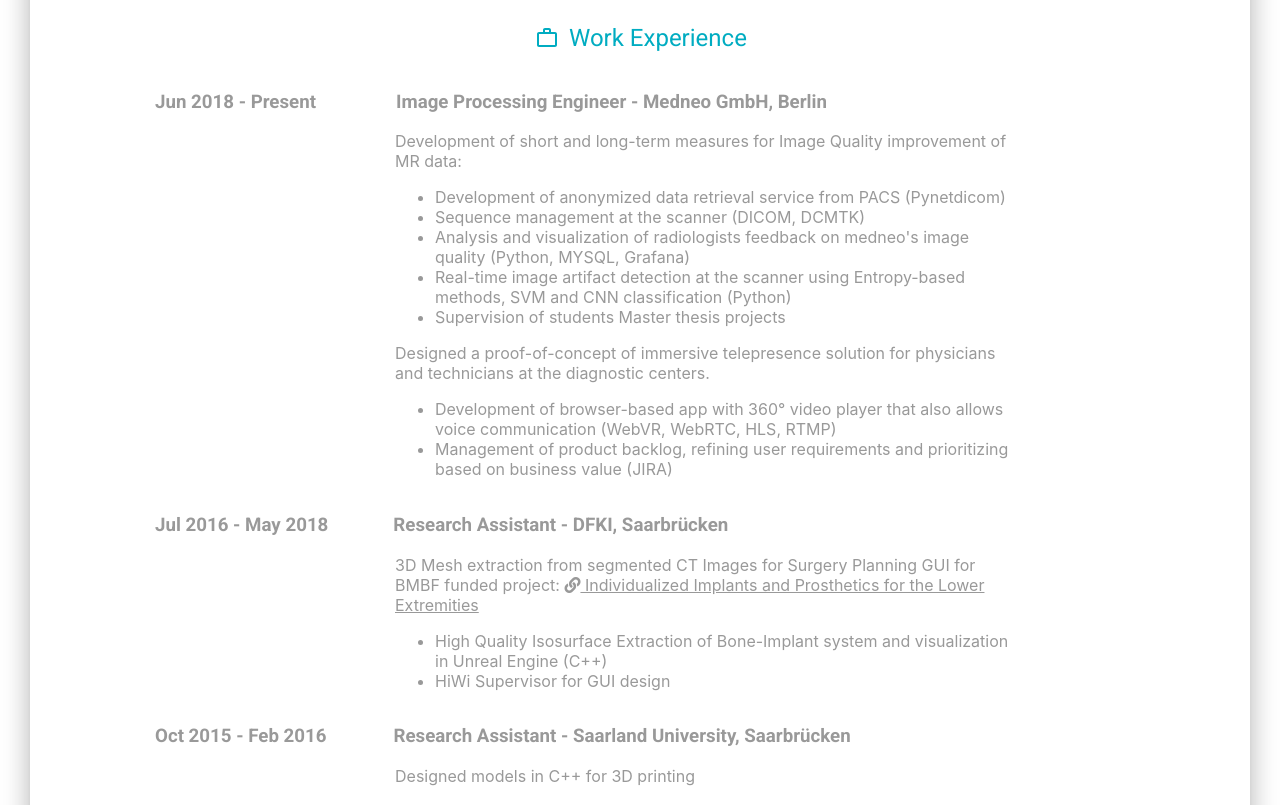
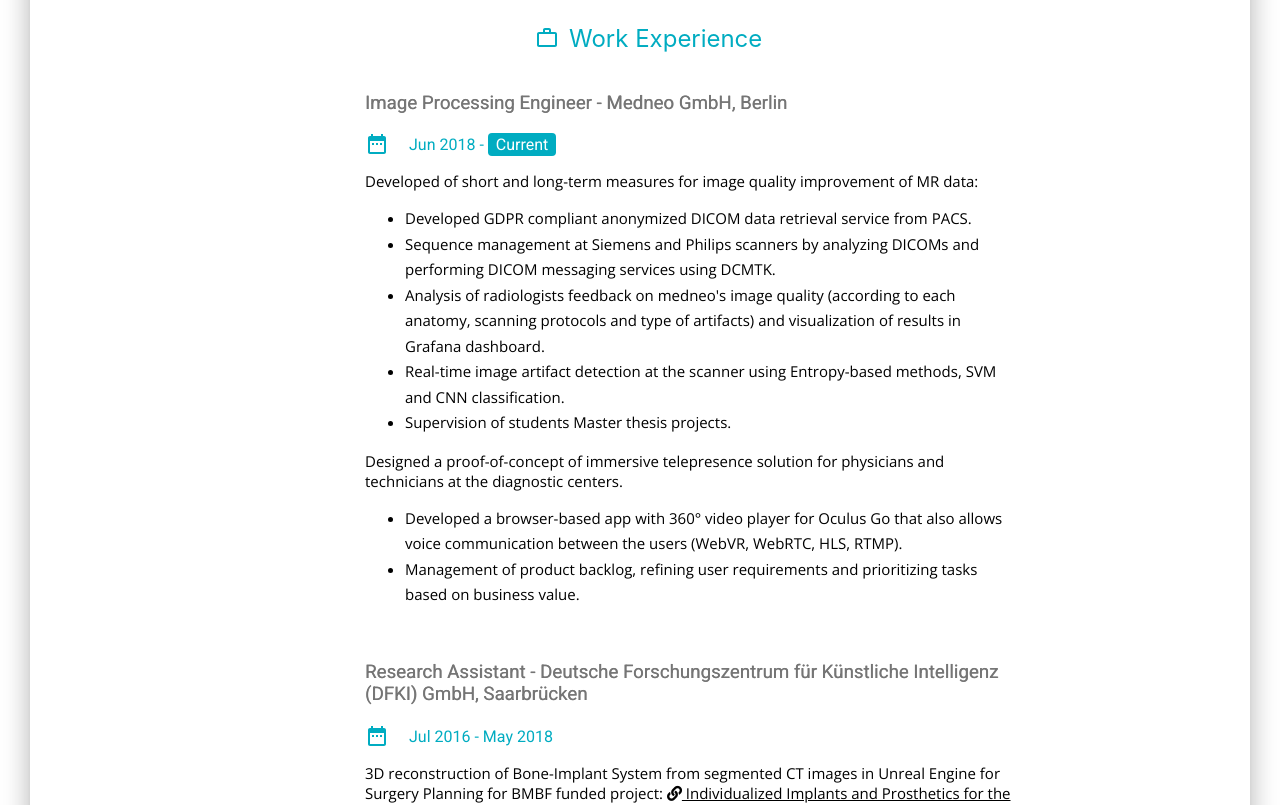
Before and after one commit to medha-juneja/medha-juneja.github.io, a React (Create React App) app: page / in a window 1280 px wide. Shown: the part 300-1105 px from the top of the page. Built offline with nearby package versions, Linux system fonts and the light colour scheme.

Commit message:
changed style of work exp

```diff
--- a/public/index.html
+++ b/public/index.html
@@ -20,10 +20,13 @@
       type="text/css"
       href="https://fonts.googleapis.com/css?family=Roboto:300,400,500,700|Roboto+Slab:400,700|Material+Icons"
     />
+    <link rel='stylesheet' href='https://fonts.googleapis.com/css?family=Roboto'/>
+    <link rel='stylesheet' href='https://fonts.googleapis.com/css?family=Roboto+Condensed:300,300italic,400,400italic,700,700italic&subset=latin,latin-ext,cyrillic-ext,cyrillic,greek-ext,greek,vietnamese'/>
     <link
       href="https://use.fontawesome.com/releases/v5.0.10/css/all.css"
       rel="stylesheet"
     />
+    <link rel="stylesheet" type="text/css" href="//fonts.googleapis.com/css?family=Open+Sans" />
 	  <!--
       Notice the use of %PUBLIC_URL% in the tags above.
       It will be replaced with the URL of the `public` folder during the build.
--- a/src/assets/jss/material-kit-react/customviews/resumePage.js
+++ b/src/assets/jss/material-kit-react/customviews/resumePage.js
@@ -13,10 +13,12 @@
     }
   },
   description: {
-    marginLeft: "40px",
-    color: "#999",
+    textTransform:"none",
+    color: "#000",
     textAlign: "left",
-    marginLeft: "130px"
+    fontFamily: "Open Sans",
+    fontSize: "15px",
+    fontWeight: "300",
   },
 
   main: {
@@ -39,7 +41,7 @@
     textDecoration: "none"
   },
   cvheading:{
-    fontFamily:"Roboto",
+    fontFamily:'"Roboto" sans-serif',
     fontWeight:"400",
     marginLeft: "10px"
   },
@@ -53,18 +55,30 @@
     marginLeft: "270px"
 },
 
+cv_date:{
+  display:"flex",
+  flex: 1,
+  flexDirection: 'row',
+  alignItems: 'center',
+  color: "#00acc1",
+  fontFamily:"Roboto",
+  fontWeight: "400"
+},
 
   cvshorttitle_container:{
     display:"flex",
-    flex: 1,
-    flexDirection: 'row',
+    flex: "0 0 auto",
+    flexDirection: 'column',
     alignItems: 'center',
-    color: "#999",
-    marginLeft: "-110px",
-    fontFamily: "Roboto",
-    position: "relative",
     textAlign: "left"
   },
+
+cvshorttitle:{
+  color:"#757575",
+  fontFamily:"Roboto",
+  fontWeight: "400",
+  textShadow:"0.3px 0.3px 0.3px grey"
+},
 
   cvdescription_container:{
     display:"flex",
@@ -72,6 +86,8 @@
     flexDirection: 'column',
     position:"relative"
   },
+
+
 
   cvlinks:{
     textDecoration: "underline",
@@ -106,7 +122,21 @@
   navWrapper: {
     margin: "20px auto 50px auto",
     textAlign: "center"
-  }
+  },
+
+tag:{
+  backgroundColor:"#00acc1",
+  color:"#fff",
+  display:"inline-block",
+  paddingLeft:"8px",
+  paddingRight:"8px",
+  paddingTop:"2px",
+  paddingBottom:"2px",
+  textAlign:"center",
+  borderRadius:"4px",
+  marginLeft: "4px"
+}
+
 
 };
 
--- a/src/assets/jss/material-kit-react/views/profilePage.js
+++ b/src/assets/jss/material-kit-react/views/profilePage.js
@@ -44,7 +44,7 @@
     textDecoration: "none"
   },
   shorttitle:{
-    fontFamily:"Roboto",
+    fontFamily:'"Roboto" sans-serif',
     fontWeight:"400",
   },
 
--- a/src/customcomponents/Resume.js
+++ b/src/customcomponents/Resume.js
@@ -6,7 +6,7 @@
 import GridItem from "components/Grid/GridItem.js";
 import styles from "assets/jss/material-kit-react/customviews/resumePage.js";
 import Button from "components/CustomButtons/Button.js";
-import {WorkOutline, LocalLibrary, Code, Language} from "@material-ui/icons";
+import {WorkOutline, LocalLibrary, Code, Language, DateRange} from "@material-ui/icons";
 import List from "@material-ui/core/List";
 import ListItem from "@material-ui/core/ListItem";
 
@@ -27,52 +27,65 @@
                       <WorkOutline/><h2 className={classes.cvheading}>Work Experience</h2>
                     </div>
 
-                      <div className={classes.cvshorttitle_container}>
-                        <h3>Jun 2018 - Present</h3>
-                        <h3 style={{marginLeft:"80px"}}>Image Processing Engineer - Medneo GmbH, Berlin</h3>
-                      </div>
-                      <div className={classes.cvdescription_container}>
-                      <span className={classes.description}>
-                      Development of short and long-term measures for Image Quality improvement of MR data:
-                        <ul>
-                          <li>Development of anonymized data retrieval service from PACS (Pynetdicom)</li>
-                          <li>Sequence management at the scanner (DICOM, DCMTK)</li>
-                          <li>Analysis and visualization of radiologists feedback on medneo's image quality (Python, MYSQL, Grafana)</li>
-                          <li>Real-time image artifact detection at the scanner using Entropy-based methods, SVM and CNN classification (Python)</li>
-                          <li>Supervision of students Master thesis projects</li>
+                      <div style={{textAlign:"left", marginLeft:"100px"}}>
+                        <h3 className={classes.cvshorttitle}>Image Processing Engineer - Medneo GmbH, Berlin</h3>
+                        <div className={classes.cv_date}>
+                        <DateRange style={{marginRight:"20px"}}/><span>Jun 2018 - </span><span className={classes.tag}>Current</span>
+                        </div>
+                      <p className={classes.description}>
+                      Developed of short and long-term measures for image quality improvement of MR data:
+                        <ul style={{lineHeight: 1.7}}>
+                          <li>Developed GDPR compliant anonymized DICOM data retrieval service from PACS.</li>
+                          <li>Sequence management at Siemens and Philips scanners by analyzing DICOMs and performing DICOM messaging services using DCMTK.</li>
+                          <li>Analysis of radiologists feedback on medneo's image quality (according to each anatomy, scanning protocols and type of artifacts)
+                           and visualization of results in Grafana dashboard.</li>
+                          <li>Real-time image artifact detection at the scanner using Entropy-based methods, SVM and CNN classification.</li>
+                          <li>Supervision of students Master thesis projects.</li>
                         </ul>
                       Designed a proof-of-concept of immersive telepresence solution for physicians and technicians at the diagnostic centers.
-                      <ul>
-                        <li>Development of browser-based app with 360° video player that also allows voice communication (WebVR, WebRTC, HLS, RTMP)</li>
-                        <li>Management of product backlog, refining user requirements and prioritizing based on business value (JIRA)</li>
+                      <ul style={{lineHeight: 1.7}}>
+                        <li>Developed a browser-based app with 360° video player for Oculus Go that also allows voice communication between the users (WebVR, WebRTC, HLS, RTMP).</li>
+                        <li>Management of product backlog, refining user requirements and prioritizing tasks based on business value.</li>
                       </ul>
-                      </span>
+                      </p>
                       </div>
 
-                      <div className={classes.cvshorttitle_container}>
-                        <h3>Jul 2016 - May 2018</h3>
-                        <h3 style={{marginLeft:"65px"}}>Research Assistant - DFKI, Saarbrücken</h3>
-                      </div>
-                      <div className={classes.cvdescription_container}>
-                        <span className={classes.description}>
-                        3D Mesh extraction from segmented CT Images for Surgery Planning GUI for BMBF funded project:&nbsp;
+                      <br/>
+
+                      <div style={{textAlign:"left", marginLeft:"100px"}}>
+                        <h3 className={classes.cvshorttitle}>Research Assistant - Deutsche Forschungszentrum für Künstliche Intelligenz (DFKI) GmbH, Saarbrücken</h3>
+                        <div className={classes.cv_date}>
+                        <DateRange style={{marginRight:"20px"}}/><span>Jul 2016 - May 2018</span>
+                        </div>
+                        <p className={classes.description}>
+                        3D reconstruction of Bone-Implant System from segmented CT images in Unreal Engine for Surgery Planning for BMBF funded project:&nbsp;
                         <Link target="_blank" href="https://www.dfki.de/web/forschung/projekte-publikationen/projekte/projekt/iip-extrem/" color="inherit" rel="noopener" className={classes.cvlinks}>
                          <i className={"fa fa-link"} style={{textDecoration:"none"}}/> Individualized Implants and Prosthetics for the Lower Extremities</Link>
-                        <ul>
-                          <li>High Quality Isosurface Extraction of Bone-Implant system and visualization in Unreal Engine (C++)</li>
+                        <ul style={{lineHeight: 1.7}}>
+                          <li>Applied different surface extraction techniques such as Marching Cubes, Dual Contouring and several Mesh Smoothing algorithms.</li>
+                          <li>Integrated and worked with several libraries such as Boost, OpenSubdiv and VCGLib (MeshLab) in Unreal Engine.</li>
+                          <li>Integrated algorithm for extraction of connected components from isosurfaces. The algorithm can extract different mesh components
+                          - Implants, Tibia bone, Fibula bone and fracture.</li>
+                          <li>Created high quality visualization of meshes in Unreal Engine by creating lighting and shading models.</li>
+                          <li>Implemented several mesh evaluation metrics such as curvature evaluation, radii ratio, Hausdorff's distance and visualised in Unreal Engine.</li>
                           <li>HiWi Supervisor for GUI design</li>
                         </ul>
-                        </span>
+                        </p>
                       </div>
 
-                      <div className={classes.cvshorttitle_container}>
-                        <h3>Oct 2015 - Feb 2016</h3>
-                        <h3 style={{marginLeft:"67px"}}>Research Assistant - Saarland University, Saarbrücken</h3>
-                      </div>
-                      <div className={classes.cvdescription_container}>
-                        <span className={classes.description}>
-                        Designed models in C++ for 3D printing
-                        </span>
+                      <br/>
+
+                      <div style={{textAlign:"left", marginLeft:"100px"}}>
+                        <h3 className={classes.cvshorttitle}>Research Assistant -  Cluster of Excellence Multimodal Computing and Interaction (MMCI), Saarland University, Saarbrücken</h3>
+                        <div className={classes.cv_date}>
+                        <DateRange style={{marginRight:"20px"}}/><span>Oct 2015 - Feb 2016</span>
+                        </div>
+                        <p className={classes.description}>
+                          <ul style={{lineHeight: 1.7}}>
+                        <li>Designed models with varying Perlin noise in C++ for 3D printing to replicate given haptic results.</li>
+                        <li>Collected and evaluated results for the stiffness measure of the 3D printed models.</li>
+                          </ul>
+                        </p>
                       </div>
 
 
```
